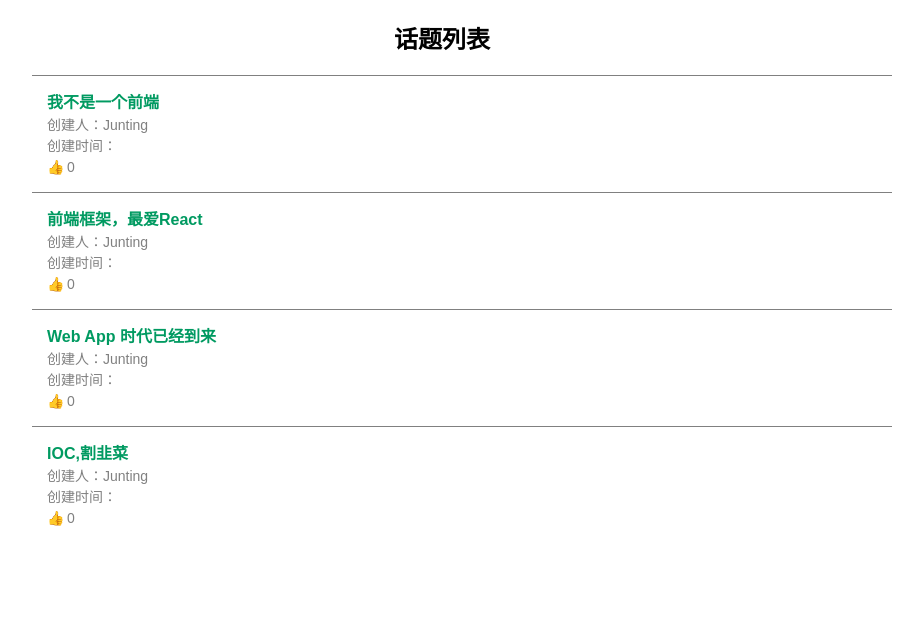
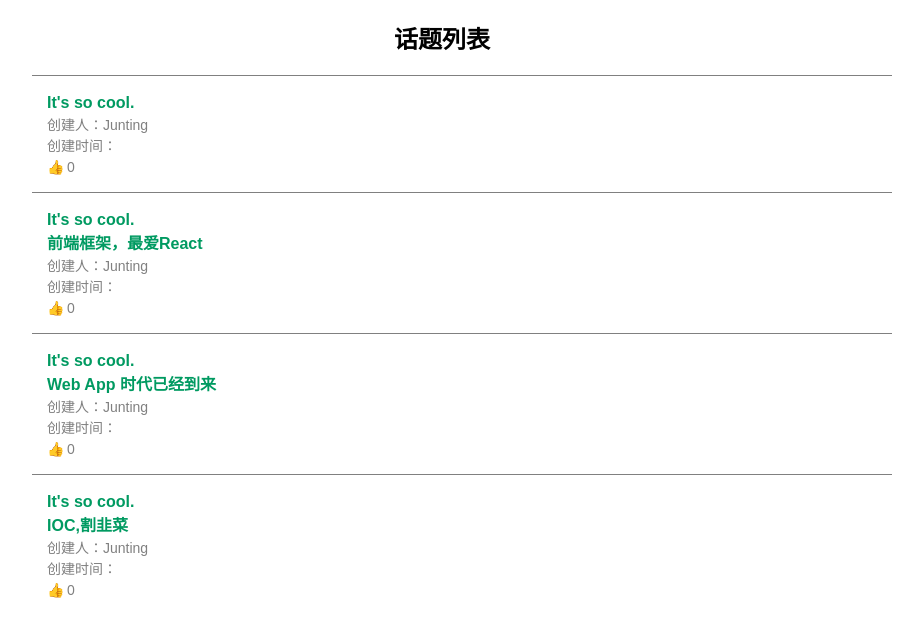
Before and after one commit to Twitchboy/my-first-react-app, a React (Create React App) app: page / in a window 1280 px wide. Shown: the top 636 px of the page, without its empty margins (198-1121 px from the left). Built offline with nearby package versions, Linux system fonts and the light colour scheme.

Commit message:
components-style

```diff
--- a/src/PostList/PostItem.js
+++ b/src/PostList/PostItem.js
@@ -7,11 +7,11 @@
     const handleVoteClick = () => {
         props.onVote(props.post.id)
     };
-    const { post } = props;
+    const { post, subject } = props;
 
     return(
         <li className="item">
-            {/* <div className="title">{subject}</div> */}
+            <div className="title">{subject.title}</div>
             <div className="title">{post.title}</div>
             <div>创建人：<span>{post.author}</span></div>
             <div>创建时间：<span>{post.createTime}</span></div>
@@ -37,7 +37,9 @@
 
 
 PostItem.defaultProps = {
-    subject: "Junting is so cute."
+    subject: {
+        title: "It's so cool."
+    }
 
 }
 export default PostItem;
--- a/src/PostList/PostList.js
+++ b/src/PostList/PostList.js
@@ -21,7 +21,7 @@
         this.timer = setTimeout(() => {
             this.setState({
                 posts: [
-                    { id: 1, title: '我不是一个前端', author: 'Junting', create_time: '2018-06-01 10:20', vote: 0 },
+                    { id: 1, title: '', author: 'Junting', create_time: '2018-06-01 10:20', vote: 0 },
                     { id: 2, title: '前端框架，最爱React', author: 'Junting', create_time: '2018-06-02 10:30', vote: 0 },
                     { id: 3, title: 'Web App 时代已经到来', author: 'Junting', create_time: '2018-06-03 10:40', vote: 0 },
                     { id: 4, title: 'IOC,割韭菜', author: 'Junting', create_time: '2018-06-04 10:50', vote: 0 }
```
